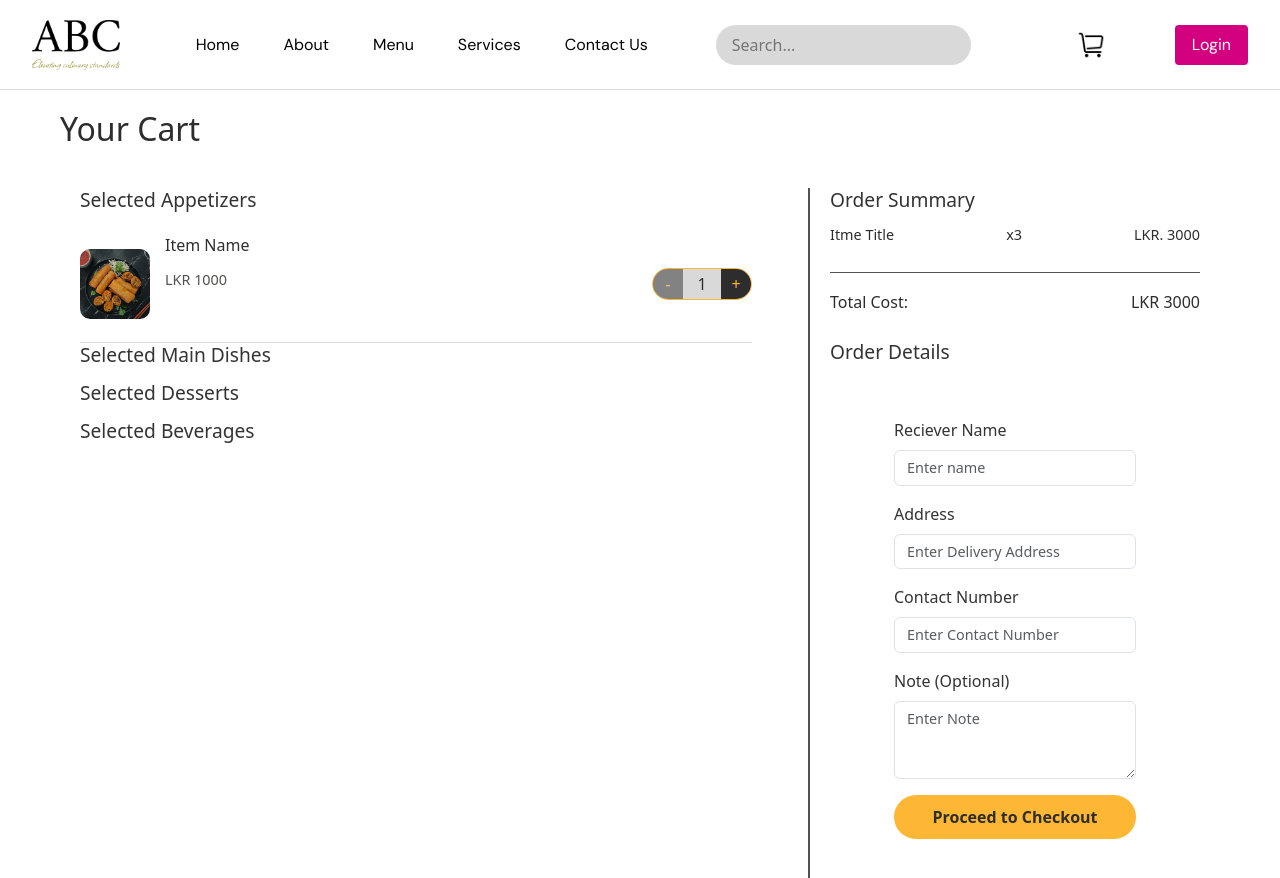
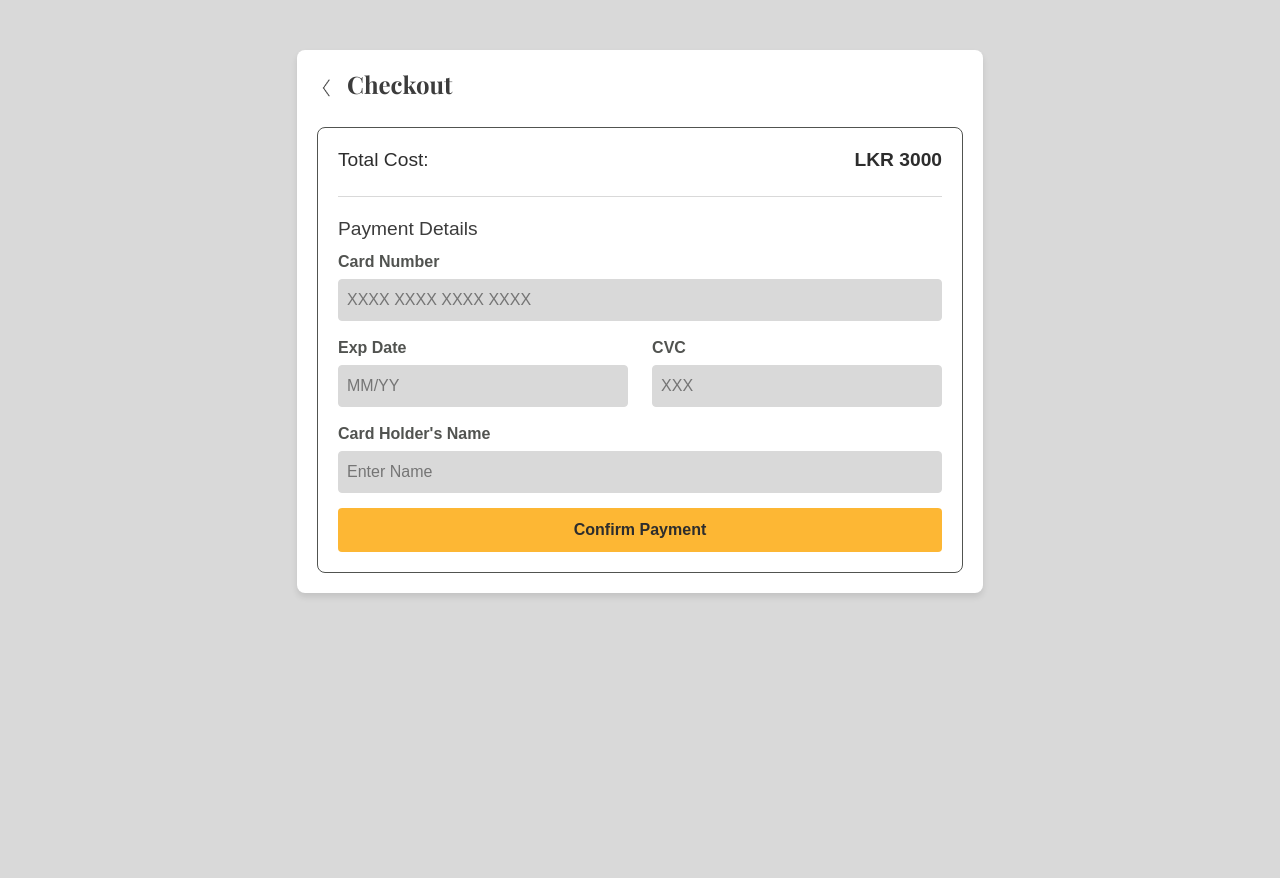
Before and after one commit to mariyadavid03/abc-restaurant-frontend, a React (Create React App) app: page / in a window 1280 px wide. Shown: the top 878 px of the page. After the commit the page ends 800 px from the top, so only its background shows below. Built offline with nearby package versions, Linux system fonts and the light colour scheme; a web font is replaced by a local one.

Commit message:
Complete customer UI rough layout

```diff
--- a/src/App.js
+++ b/src/App.js
@@ -9,6 +9,7 @@ import AboutUsPage from './pages/PublicUI/AboutPage/AboutUsPage';
 import MenuPage from './pages/PublicUI/MenuPage/MenuPage';
 import ServicePage from './pages/PublicUI/ServicePage/ServicePage';
 import CartPage from './pages/PublicUI/CartPage/CartPage';
+import CheckPage from './pages/PublicUI/CheckoutPage/CheckPage';
 
 function App() {
   return (
@@ -20,7 +21,8 @@ function App() {
       {/* <AboutUsPage/> */}
       {/* <MenuPage/> */}
       {/* <ServicePage/> */}
-      <CartPage/>
+      {/* <CartPage/> */}
+      <CheckPage/>
     </div>
   );
 }
--- a/src/pages/PublicUI/CartPage/CartStyle.css
+++ b/src/pages/PublicUI/CartPage/CartStyle.css
@@ -13,16 +13,22 @@ body{
     justify-content: space-between;
     padding: 20px;
     gap: 20px;
+    height: calc(100vh - 100px);
 }
 
 .cart-order-container {
     width: 60%;
+    max-height: 100%;
+    overflow-y: auto;
+    padding-right: 10px;
 }
 
 .order-summary-container {
     width: 35%;
+    max-height: 100%;
+    overflow-y: auto;
+    padding-left: 20px;
     border-left: 2px solid var(--grey);
-    padding-left: 20px;
 }
 
 .item-container {
@@ -30,7 +36,7 @@ body{
     justify-content: space-between;
     align-items: center;
     padding: 10px 0;
-    border-bottom: 1px solid var(--light-grey);
+    box-shadow: 2px 4px 12px rgba(0, 0, 0, 0.1);
 }
 
 .item-img img {
--- /dev/null
+++ b/src/pages/PublicUI/CheckoutPage/CheckPage.js
@@ -0,0 +1,41 @@
+import React from "react";
+import './Checkout.css';
+
+function CheckPage() {
+    return (
+        <div className="checkout-page">
+            <div className="checkout-header">
+                <img src={require("../../../assets/images/arrow.png")} alt="Back" className="back-arrow" />
+                <h2>Checkout</h2>
+            </div>
+            <div className="payment-container">
+                <div className="total-cost">
+                    <h5>Total Cost:</h5>
+                    <h5 className="payment-amount">LKR 3000</h5>
+                </div>
+                <div className="payment-details-form">
+                    <h5>Payment Details</h5>
+                    <label>Card Number</label>
+                    <input type="text" name="cardNumber" maxLength="16" placeholder="XXXX XXXX XXXX XXXX" />
+
+                    <div className="detail-box">
+                        <div className="detail-field">
+                            <label>Exp Date</label>
+                            <input type="text" name="expDate" maxLength="5" placeholder="MM/YY" />
+                        </div>
+                        <div className="detail-field">
+                            <label>CVC</label>
+                            <input type="text" name="cvc" maxLength="3" placeholder="XXX" />
+                        </div>
+                    </div>
+
+                    <label>Card Holder's Name</label>
+                    <input type="text" name="cardHolderName" placeholder="Enter Name" />
+                </div>
+                <button type="submit" className="confirm-button">Confirm Payment</button>
+            </div>
+        </div>
+    );
+}
+
+export default CheckPage;
--- /dev/null
+++ b/src/pages/PublicUI/CheckoutPage/Checkout.css
@@ -0,0 +1,113 @@
+:root {
+  --pink: #D3017F;
+  --grey: #515350;
+  --black: #2D2D2D;
+  --yellow: #FDB734;
+  --light-grey: #D9D9D9;
+  --white: #FFFFFF;
+  --dark-grey: #3C3C3C;
+}
+
+body {
+  background-color: var(--light-grey);
+  font-family: Arial, sans-serif;
+  color: var(--black);
+}
+
+.checkout-page {
+  max-width: 686px;
+  margin: 50px auto;
+  padding: 20px;
+  background-color: var(--white);
+  border-radius: 8px;
+  box-shadow: 0 4px 6px rgba(0, 0, 0, 0.1);
+}
+
+.checkout-header {
+  display: flex;
+  align-items: center;
+  margin-bottom: 20px;
+}
+
+.back-arrow {
+  height: 20px;
+  width: 20px;
+  cursor: pointer;
+  margin-right: 10px;
+}
+
+.checkout-header h2 {
+  font-size: 1.5rem;
+  font-weight: bold;
+  color: var(--dark-grey);
+}
+
+.payment-container {
+  background-color: var(--white);
+  border-radius: 8px;
+  padding: 20px;
+  border: 1px solid var(--grey);
+}
+
+.total-cost {
+  display: flex;
+  justify-content: space-between;
+  align-items: center;
+  margin-bottom: 20px;
+  padding-bottom: 10px;
+  border-bottom: 1px solid var(--light-grey);
+}
+
+.payment-amount {
+  font-weight: bold;
+  font-size: 1.2rem;
+}
+
+.payment-details-form h5 {
+  margin-bottom: 10px;
+  color: var(--dark-grey);
+}
+
+.payment-details-form label {
+  display: block;
+  font-weight: bold;
+  color: var(--grey);
+  margin-bottom: 5px;
+}
+
+.payment-details-form input {
+  width: 100%;
+  padding: 8px;
+  margin-bottom: 15px;
+  border-radius: 4px;
+  border: 1px solid var(--light-grey);
+  background-color: var(--light-grey);
+  color: var(--black);
+}
+
+.detail-box {
+  display: flex;
+  justify-content: space-between;
+}
+
+.detail-field {
+  width: 48%;
+}
+
+.confirm-button {
+  width: 100%;
+  padding: 10px;
+  background-color: var(--yellow);
+  color: var(--black);
+  border: none;
+  border-radius: 4px;
+  font-size: 1rem;
+  font-weight: bold;
+  cursor: pointer;
+  transition: background-color 0.3s;
+}
+
+.confirm-button:hover {
+  background-color: var(--pink);
+  color: var(--white);
+}
```
